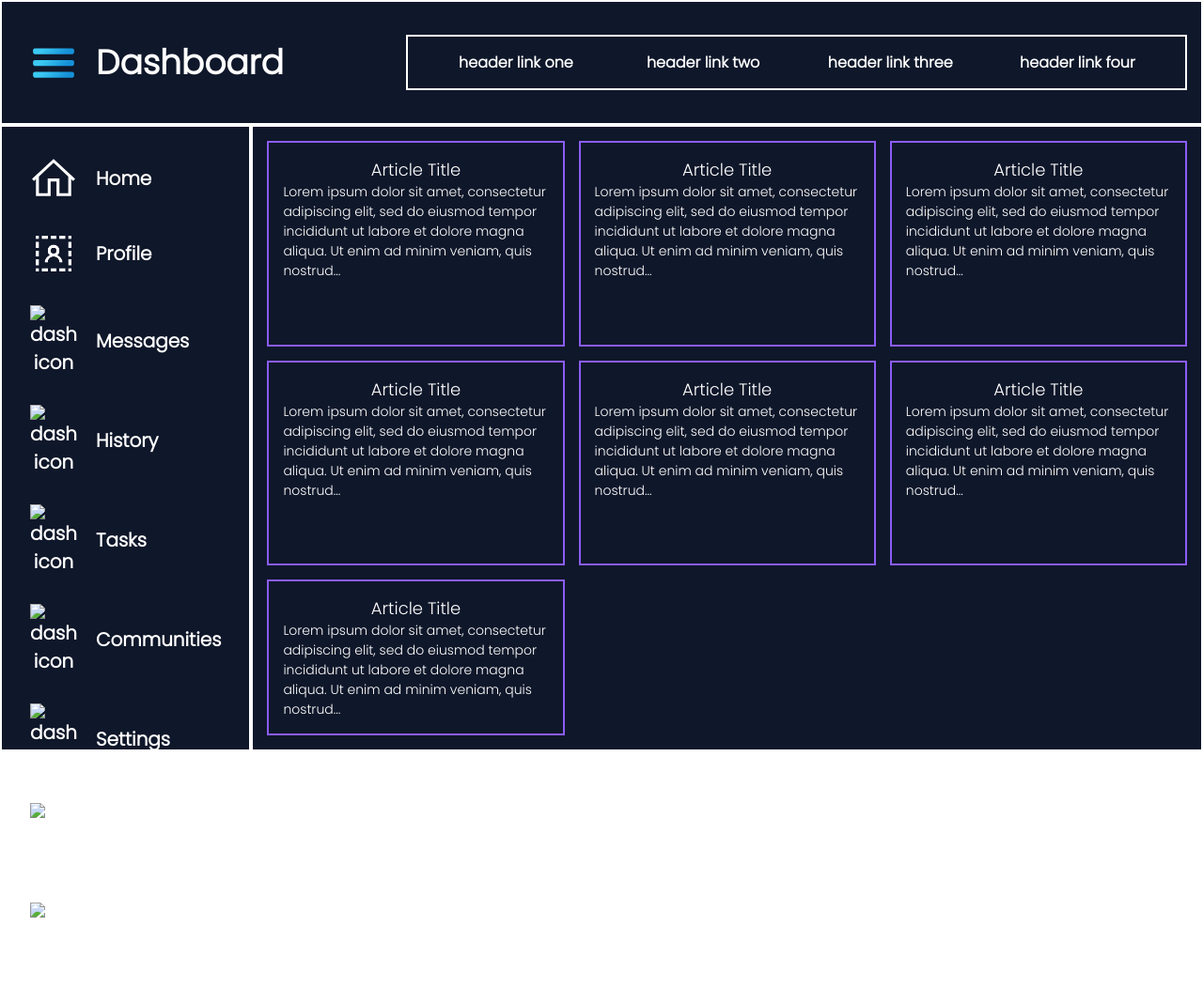
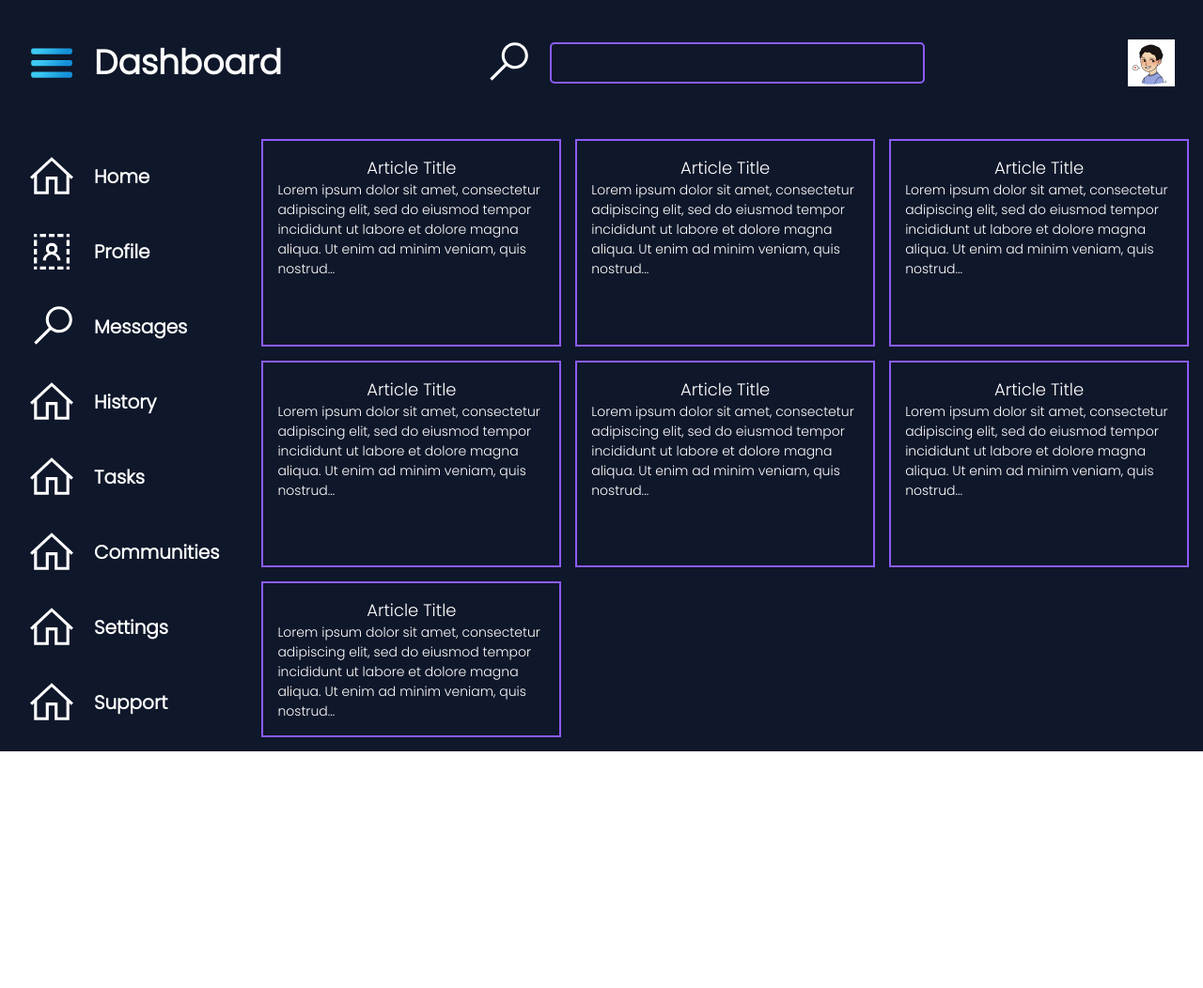
Before and after one commit to ryanling521/admin-dashboard, a plain HTML site: page index.html in a window 1280 px wide. Shown: the whole page at 94% size. After the commit the page ends 868 px from the top, so only its background shows below. Drawn offline with Linux system fonts and the light colour scheme.

Commit message:
header created

```diff
--- a/index.html
+++ b/index.html
@@ -17,15 +17,17 @@
               <p class="logo-title">Dashboard</p>
             </div>
 
-          <div class="menu">
-            <ul>
-              <li>header link one</li>
-              <li>header link two</li>
-              <li>header link three</li>
-              <li>header link four</li>
-            </ul>
+            <div class="search">
+              <img class="search-icon" src="./images/search.svg" alt="search icon" width="50px">
+              <input class="search-bar" type="text">
             </div>
+
+            <div class="profile">
+              <img class="profile-icon" src="./images/Ryan.jpg" alt="profile icon" width="50px">
             </div>
+
+        </div>
+
 
         <div class="sidebar">
             <div class="side-content">
@@ -37,35 +39,33 @@
                 <p>Profile</p>
             </div>
             <div class="side-content">
-                <img class="dashboard-icon" src="view-dashboard.svg" alt="dashboard icon" width="50px">
+                <img class="dashboard-icon" src="./images/search.svg" alt="dashboard icon" width="50px">
                 <p>Messages</p>
             </div>
             <div class="side-content">
-                <img class="dashboard-icon" src="view-dashboard.svg" alt="dashboard icon" width="50px">
+                <img class="dashboard-icon" src="./images/home-outline.svg" alt="dashboard icon" width="50px">
                 <p>History</p>
             </div>
             <div class="side-content">
-                <img class="dashboard-icon" src="view-dashboard.svg" alt="dashboard icon" width="50px">
+                <img class="dashboard-icon" src="./images/home-outline.svg" alt="dashboard icon" width="50px">
                 <p>Tasks</p>
             </div>
             <div class="side-content">
-                <img class="dashboard-icon" src="view-dashboard.svg" alt="dashboard icon" width="50px">
+                <img class="dashboard-icon" src="./images/home-outline.svg" alt="dashboard icon" width="50px">
                 <p>Communities</p>
             </div>
             <div class="side-content">
-                <img class="dashboard-icon" src="view-dashboard.svg" alt="dashboard icon" width="50px">
+                <img class="dashboard-icon" src="./images/home-outline.svg" alt="dashboard icon" width="50px">
                 <p>Settings</p>
             </div>
             <div class="side-content">
-                <img class="dashboard-icon" src="view-dashboard.svg" alt="dashboard icon" width="50px">
+                <img class="dashboard-icon" src="./images/home-outline.svg" alt="dashboard icon" width="50px">
                 <p>Support</p>
             </div>
             <div class="side-content">
-                <img class="dashboard-icon" src="view-dashboard.svg" alt="dashboard icon" width="50px">
+                <img class="dashboard-icon" src="./images/home-outline.svg" alt="dashboard icon" width="50px">
                 <p>Privacy</p>
             </div>
-
-
         </div>
 
         <div class="article">
--- a/styles.css
+++ b/styles.css
@@ -27,17 +27,12 @@
   .header {
     background-color: #0f172a;
     grid-column: 1 / -1;
-    display: grid;
-    grid-template-columns: 1fr 2fr;
-    border: 2px solid white;
-
+    display: flex;
+    /* border: 2px solid white; */
+    justify-content: space-between;
   }
 
   .logo {
-    align-self: normal;
-    justify-self: left;
-    grid-column: 1 / 2;
-    grid-row: 1 / 2;
     display: flex;
     align-items: center;
     gap: 20px;
@@ -48,30 +43,40 @@
     font-weight: bold;
   }
 
-  .menu {
-    align-self: center;
-    border: 2px solid white;
-
+  .search {
+    display: flex;
+    align-items: center;
+    gap: 20px;
   }
 
-  .menu ul {
-    display: grid;
-    grid-column: 2 / 3;
-    grid-row: 1 / 2;
-    grid-template-columns: repeat(4, 1fr);
+  .search-bar {
+    background-color: #0f172a;
+    border: 2px solid #8b5cf6;
+    border-radius: .25em;
+    padding: .25em;
   }
 
-  .menu ul,
-  .menu li {
-    font-size: 16px;
+  .form-group > input:focus {
+    border-radius: .25em;
+    padding: .25em;
+    width: 80%;
+    border: 2px solid blue;
+    /* border: 2px solid red; */
+}
+
+  .profile {
+    display: flex;
+    align-items: center;
   }
+
 
   .sidebar {
     background-color: #0f172a;
     grid-row: 2 / span 2;
+    grid-column: 1 / 2;
     display: grid;
     grid-template-rows: repeat(10, 1fr);
-    border: 2px solid white;
+    /* border: 2px solid white; */
 
   }
 
@@ -91,7 +96,7 @@
     grid-template-columns: repeat(auto-fit, minmax(250px, 1fr));
     grid-template-rows: repeat(2, 1fr);
     gap: 15px;
-    border: 2px solid white;
+    /* border: 2px solid white; */
 
   }
 
```
Also changed, not shown: icons8-search.svg (added), images/Ryan.jpg (added), images/search.svg (added). Lines whose indentation alone changed are shown as unchanged.
